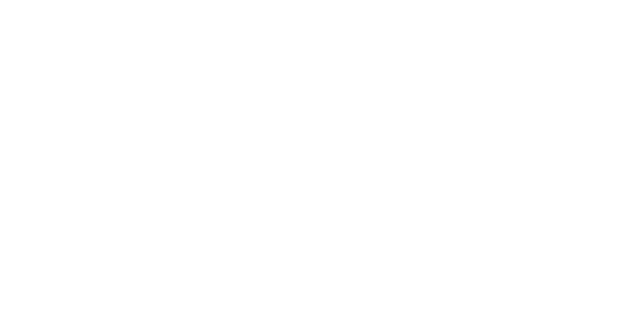
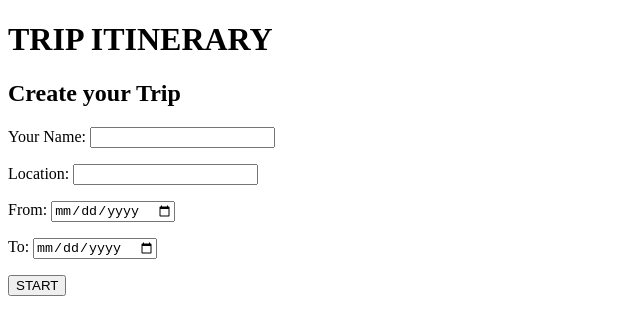
Before and after one commit to anette87/js_project-frontend, a plain HTML site: page index.html in a window 1280 px wide. Shown: the whole page, without its empty margins (0-640 px from the left). Drawn offline with Linux system fonts and the light colour scheme.

Commit message:
Create Trip, Create Days, Create and Edit Plans

```diff
--- a/index.html
+++ b/index.html
@@ -12,11 +12,19 @@
         <link rel="stylesheet" href="main.css">
     </head>
     <body>
+        <h1>TRIP ITINERARY</h1>
+        <main>
+        <div id="appCountainer">
+        </div>
+        </main>
         <!--[if lt IE 7]>
             <p class="browsehappy">You are using an <strong>outdated</strong> browser. Please <a href="#">upgrade your browser</a> to improve your experience.</p>
         <![endif]-->
 
         <!-- add extra .js files here-->
         <script src="index.js" ></script>
+        <script src="src/createtrip.js" ></script>
+        <script src="src/dayslist.js" ></script>
+
     </body>
 </html>
--- a/index.js
+++ b/index.js
@@ -0,0 +1,48 @@
+const BASE_URL = "http://localhost:3000"
+const TRIPS_URL = `${BASE_URL}/trips`
+const PLANS_URL = `${BASE_URL}/plans`
+
+document.addEventListener('DOMContentLoaded', (event) => {
+    createTrip()
+});
+
+
+
+// document.addEventListener('DOMContentLoaded', (event) => {
+//     let days = document.getElementById("appCountainer")
+//     let hello = document.createElement("h2")
+//     hello.innerHTML = "<h2>Day 1</h2>"
+//     days.appendChild(hello)
+
+//     let addPlans = document.createElement("button")
+//     addPlans.textContent = "Add Plans"
+//     addPlans.addEventListener('click', (event) => {
+//         if (addPlans.innerText === "Add Plans"){
+//         addPlans.textContent = "Save"
+//         let p = document.createElement("p")
+//         p.innerHTML= `<input type='text' id="location" placeholder="Location"></input><br><input type='textarea' placeholder="Description"></input>`
+//         days.appendChild(p)
+//         }else{
+//             addPlans.textContent = "Add Plans"
+//             let location = document.getElementById("location").value
+
+//         }
+//       });
+//     days.appendChild(addPlans)
+
+// });
+
+// // if(editButton.innerText === "Save") {
+// //     editButton.innerText = "Edit"
+// //     //grab value of inpt field
+// //     let newToyName = document.getElementById(`edit-${toy.id}`).value
+// //     // make patch request to update toy
+// //     //remove input field
+
+// //     h2.innerHTML = newToyName
+// //   } else {
+// //     editButton.innerText = "Save"
+// //     h2.innerHTML= `<input type='text' id='edit-${toy.id}' value='${h2.innerText}' ></input>`
+// //     //replace the tpys name with input field
+// //   }
+// // })
--- a/main.css
+++ b/main.css
@@ -0,0 +1,8 @@
+
+div.card {
+    background-color: pink;
+    height: 600px;
+    width: 300px;
+    box-shadow: 10px 10px black;
+    padding: 10px;
+  }
--- /dev/null
+++ b/src/createtrip.js
@@ -0,0 +1,43 @@
+function createTrip(){
+        let createTrip = document.getElementById("appCountainer")
+        let h2 = document.createElement("h2")
+        h2.innerHTML = "Create your Trip"
+        createTrip.appendChild(h2)
+
+        let form = document.createElement("form");
+        let p1 = document.createElement("p")
+        p1.innerHTML= `Your Name: <input type='text' id="client_name">`
+        form.appendChild(p1)
+        let p2 = document.createElement("p")
+        p2.innerHTML= `Location: <input type='text' id="location">`
+        form.appendChild(p2)
+        let p3 = document.createElement("p")
+        p3.innerHTML= `From: <input type='date' id="starting_day" placeholder="MM/DD/YYYY">`
+        form.appendChild(p3)
+        let p4 = document.createElement("p")
+        p4.innerHTML= `To: <input type='date' id="last_day" placeholder="MM/DD/YYYY">`
+        form.appendChild(p4)
+        let startButton = document.createElement("input")
+        startButton.setAttribute("type", "submit");
+        startButton.setAttribute("value", "START");
+        form.appendChild(startButton)
+
+        createTrip.appendChild(form);
+
+        form.addEventListener("submit",(event) => {
+            event.preventDefault();
+            let configObj = {
+                method: "POST",
+                headers: {
+                    "Content-Type": "application/json",
+                    "Accept": "application/json"
+                },
+                body: JSON.stringify({client_name: event.target.elements["client_name"].value, location: event.target.elements["location"].value, starting_day: event.target.elements["starting_day"].value, last_day: event.target.elements["last_day"].value})
+            };
+            return fetch(TRIPS_URL, configObj)
+            .then(resp => resp.json())
+            .then(trip => {
+                daysList(trip.data.attributes.days)
+            });
+        });
+}
--- /dev/null
+++ b/src/dayslist.js
@@ -0,0 +1,69 @@
+function daysList(days){
+    let container = document.getElementById("appCountainer")
+    container.innerHTML = ""
+
+    for (const day of days){
+        let card = document.createElement("div");
+        card.setAttribute('class','card');
+        card.setAttribute('data-id',`${day.id}`);
+        let hello = document.createElement("h2")
+        hello.innerHTML = `<h2>Day ${day.date}</h2>`
+        card.appendChild(hello);
+        container.appendChild(card);
+        let addPlans = document.createElement("button")
+        addPlans.textContent = "Add Plans"
+        card.appendChild(addPlans)
+        addPlans.addEventListener('click', (event) => {
+            let p = document.createElement("p")
+            p.innerHTML= `<input type='text' id="location" placeholder="Location"></input><br><input type='textarea' id="description" placeholder="Description"></input>`
+            let submit = document.createElement("button")
+            submit.innerText = "Submit"
+            p.appendChild(submit)
+            card.appendChild(p)
+            addPlans.style.display = "none";
+            submit.addEventListener('click', (event) => {
+                addPlans.style.display = "inline-block";
+                let configObj = {
+                    method: "POST",
+                    headers: {
+                        "Content-Type": "application/json",
+                        "Accept": "application/json"
+                    },
+                    body: JSON.stringify({day_id:`${day.id}`, location: document.getElementById("location").value, description: document.getElementById("description").value})
+                };
+                p.innerHTML = `${document.getElementById("location").value}<br>${document.getElementById("description").value}`
+
+                return fetch(PLANS_URL, configObj)
+                .then(resp => resp.json())
+                .then(plan => {
+                    console.log(plan)
+                    let edit = document.createElement("button")
+                    edit.innerText = "Edit"
+                    p.appendChild(edit)
+                    edit.addEventListener('click', (event) => {
+                        p.innerHTML = `<input type="text" id="location" value="${plan.data.attributes.location}"><br><input type="text" id="description" value="${plan.data.attributes.description}">`
+                        let save = document.createElement("button")
+                        save.innerText = "Save"
+                        p.appendChild(save)
+                        save.addEventListener('click', (event) => {
+                            let configObj = {
+                            method: "PATCH",
+                            headers: {
+                                "Content-Type": "application/json",
+                                "Accept": "application/json"
+                            },
+                            body: JSON.stringify({day_id:`${day.id}`, location: document.getElementById("location").value, description: document.getElementById("description").value})
+                            };
+                            return fetch(`http://localhost:3000/plans/${plan.data.id}`, configObj)
+                            .then(resp => resp.json())
+                            .then(plan => {
+                                console.log(plan)
+                                p.innerHTML = `${plan.data.attributes.location}<br>${plan.data.attributes.description}`
+                            });
+                        });
+                    });
+                })
+            });
+        })
+    }
+}
```
